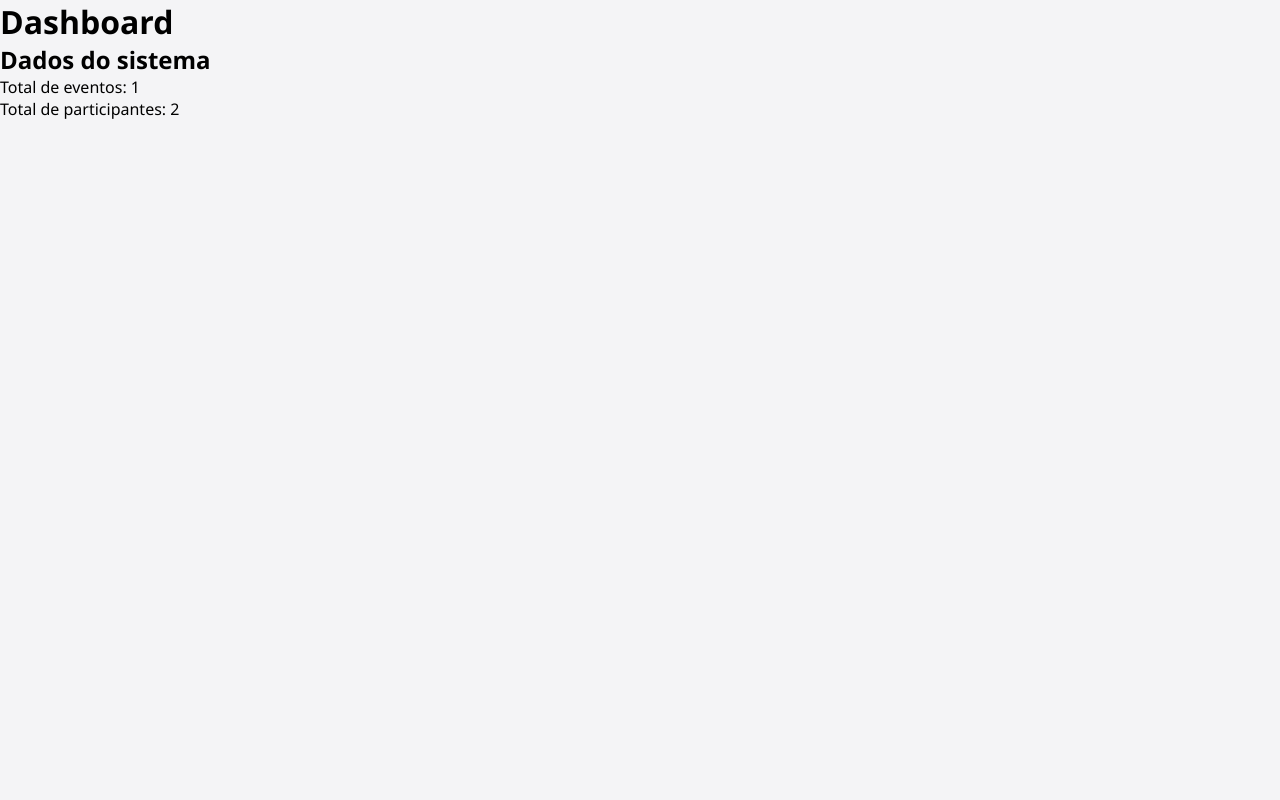
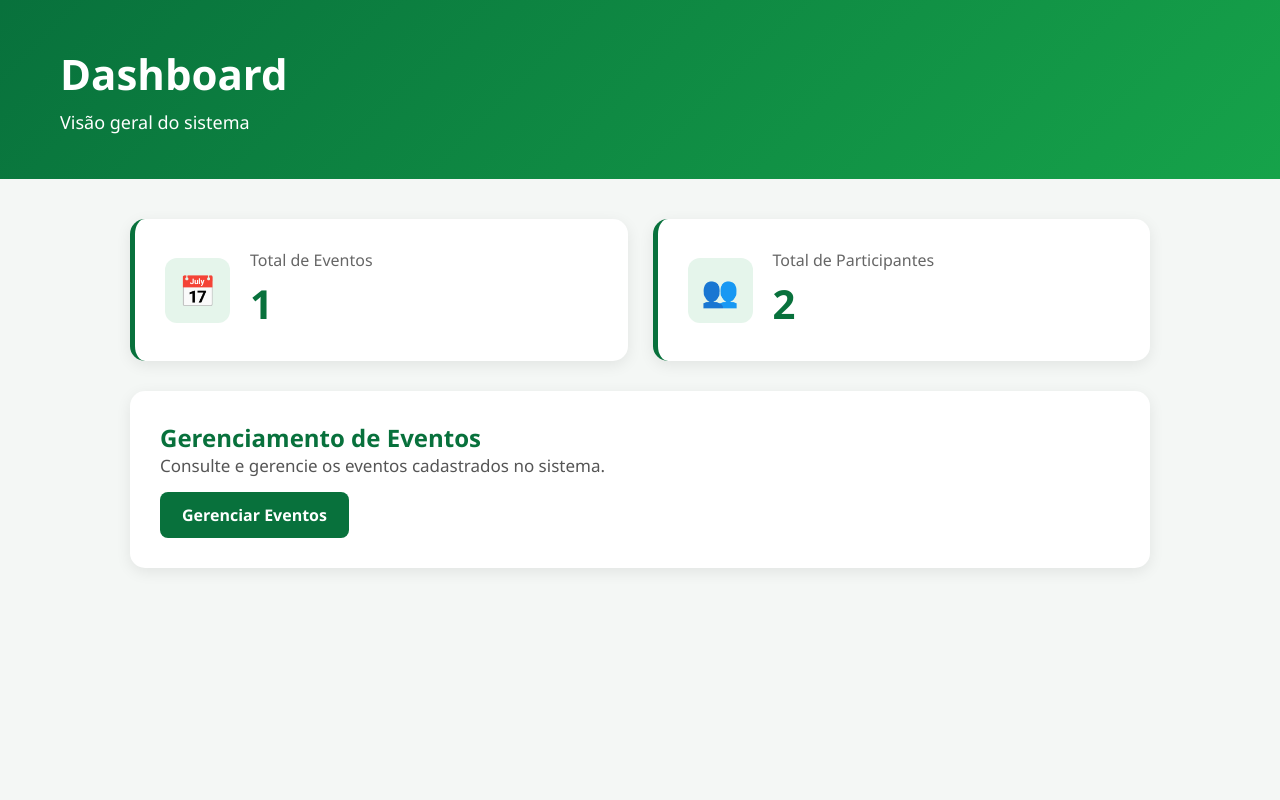
Before and after one commit to ianaavelino/back-projeto, a Django app: page /dashboard/ in a window 1280 px wide. Run offline with Django 5.2, Linux system fonts and the light colour scheme; a user stored in the database is signed in; data comes from the database, SQL or seed files in the repository.

Commit message:
Atualiza dashboard e estilos

```diff
--- a/dashboard/templates/dashboard/dashboard.html
+++ b/dashboard/templates/dashboard/dashboard.html
@@ -1,13 +1,56 @@
 {% extends 'base.html' %}
+
+{% block titulo %}
+Dashboard
+{% endblock %}
 
 {% block conteudo %}
 
-<h1>Dashboard</h1>
+<div class="dashboard-page">
 
-<h2>Dados do sistema</h2>
+    <div class="dashboard-header">
+        <h1>Dashboard</h1>
+        <p>Visão geral do sistema</p>
+    </div>
 
-<p>Total de eventos: {{ total_eventos }}</p>
+    <div class="dashboard-content">
 
-<p>Total de participantes: {{ total_participantes }}</p>
+        <div class="dashboard-cards">
+
+            <div class="dashboard-card">
+                <div class="dashboard-icon">📅</div>
+
+                <div>
+                    <span>Total de Eventos</span>
+                    <strong>{{ total_eventos }}</strong>
+                </div>
+            </div>
+
+            <div class="dashboard-card">
+                <div class="dashboard-icon">👥</div>
+
+                <div>
+                    <span>Total de Participantes</span>
+                    <strong>{{ total_participantes }}</strong>
+                </div>
+            </div>
+
+        </div>
+
+        <div class="dashboard-info">
+            <h2>Gerenciamento de Eventos</h2>
+
+            <p>
+                Consulte e gerencie os eventos cadastrados no sistema.
+            </p>
+
+            <a href="{% url 'eventos' %}" class="dashboard-button">
+                Gerenciar Eventos
+            </a>
+        </div>
+
+    </div>
+
+</div>
 
 {% endblock %}
--- a/static/css/style.css
+++ b/static/css/style.css
@@ -592,3 +592,120 @@ body{
     text-decoration:none;
     font-weight:bold;
 }
+
+/* ===== DASHBOARD ===== */
+
+.dashboard-page {
+    min-height: 100vh;
+    background: #f4f7f5;
+}
+
+.dashboard-header {
+    background: linear-gradient(135deg, #08713c, #16a34a);
+    color: white;
+    padding: 45px 60px;
+}
+
+.dashboard-header h1 {
+    margin: 0;
+    font-size: 42px;
+}
+
+.dashboard-header p {
+    margin-top: 8px;
+    font-size: 18px;
+}
+
+.dashboard-content {
+    max-width: 1100px;
+    margin: auto;
+    padding: 40px;
+}
+
+.dashboard-cards {
+    display: grid;
+    grid-template-columns: 1fr 1fr;
+    gap: 25px;
+}
+
+.dashboard-card {
+    background: white;
+    padding: 30px;
+    border-radius: 15px;
+    display: flex;
+    align-items: center;
+    gap: 20px;
+    box-shadow: 0 4px 15px rgba(0,0,0,0.08);
+    border-left: 5px solid #08713c;
+}
+
+.dashboard-icon {
+    width: 65px;
+    height: 65px;
+    background: #e5f5eb;
+    border-radius: 12px;
+    display: flex;
+    align-items: center;
+    justify-content: center;
+    font-size: 30px;
+}
+
+.dashboard-card span {
+    display: block;
+    color: #666;
+    font-size: 16px;
+}
+
+.dashboard-card strong {
+    display: block;
+    color: #08713c;
+    font-size: 40px;
+    margin-top: 5px;
+}
+
+.dashboard-info {
+    background: white;
+    margin-top: 30px;
+    padding: 30px;
+    border-radius: 15px;
+    box-shadow: 0 4px 15px rgba(0,0,0,0.08);
+}
+
+.dashboard-info h2 {
+    color: #08713c;
+    margin-top: 0;
+}
+
+.dashboard-info p {
+    color: #555;
+    font-size: 17px;
+}
+
+.dashboard-button {
+    display: inline-block;
+    margin-top: 15px;
+    padding: 12px 22px;
+    background: #08713c;
+    color: white;
+    text-decoration: none;
+    border-radius: 8px;
+    font-weight: bold;
+}
+
+.dashboard-button:hover {
+    background: #065b30;
+}
+
+@media (max-width: 700px) {
+    .dashboard-cards {
+        grid-template-columns: 1fr;
+    }
+
+    .dashboard-content {
+        padding: 20px;
+    }
+
+    .dashboard-header {
+        padding: 30px;
+    }
+}
```
Also changed, not shown: gerenciamento/settings.py (+6 -3 lines).
